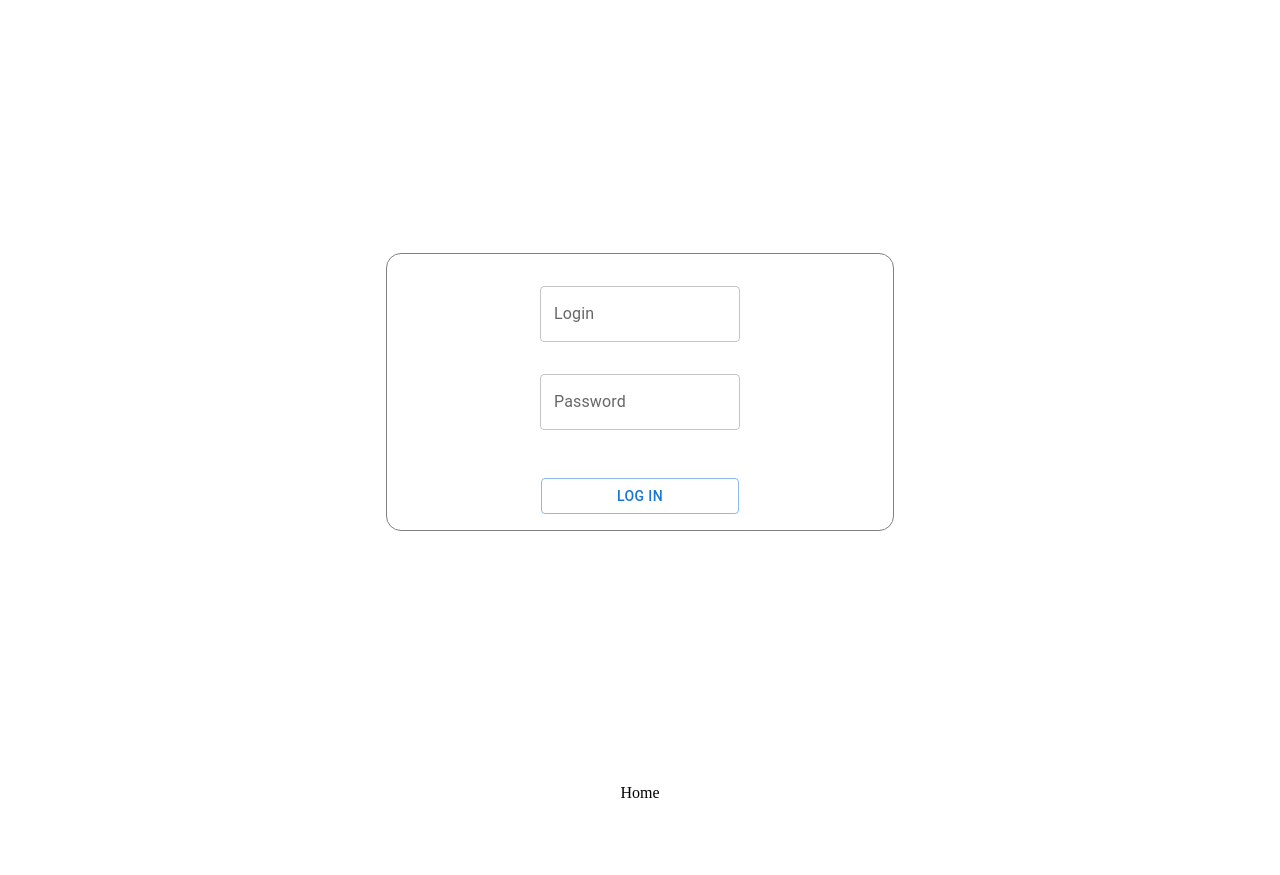
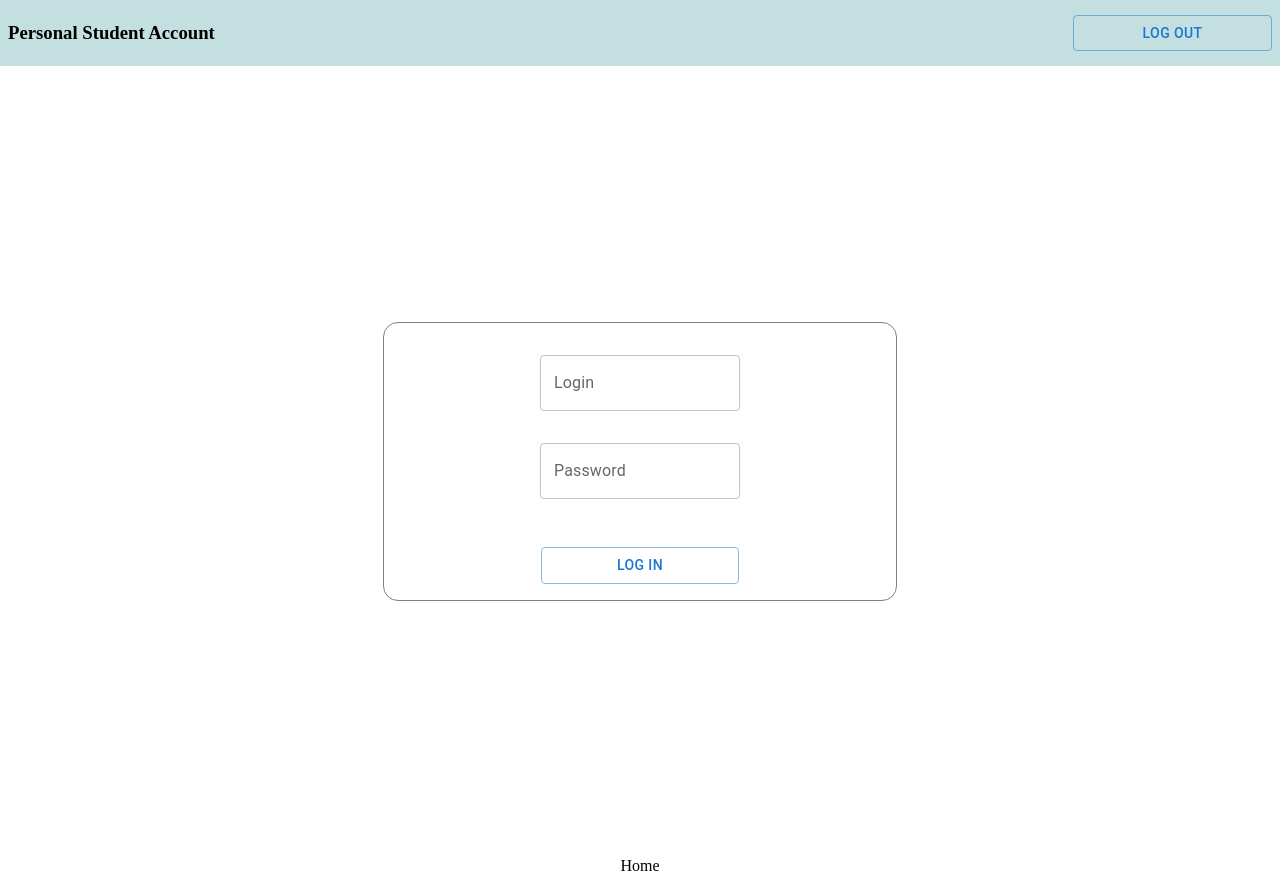
Before and after one commit to PavloLapan/PSA, a React (Create React App) app in the folder psa/: page / in a window 1280 px wide. Before the commit the page ends 810 px from the top, so only its background shows below. Built offline with nearby package versions, Linux system fonts and the light colour scheme.

Commit message:
plapan-task-4: create header page without logic
create header with MUI components

```diff
--- a/psa/src/App.css
+++ b/psa/src/App.css
@@ -36,3 +36,7 @@
     transform: rotate(360deg);
   }
 }
+
+body{
+  margin: 0;
+}
--- a/psa/src/components/header.tsx
+++ b/psa/src/components/header.tsx
@@ -1,11 +1,22 @@
 import React from 'react';
+import {Box, Button} from "@mui/material";
 
 const Header = () => {
 
+
+    const logout = () => {
+        console.log('logout')
+    }
+
+
     return (
-        <div>
-            <h1>Header</h1>
-        </div>
+        <Box
+        sx={{
+            width: '100%', height: '50px', background: '#C4DFDF', m:0, display: 'flex', justifyContent: 'space-between', alignItems: 'center', padding: '8px' }}
+        >
+            <h3>Personal Student Account</h3>
+            <Button sx={{m: 2,  width: '25ch' }} variant="outlined" onClick={logout}>Log out</Button>
+        </Box>
     );
 };
 
--- a/psa/src/components/home.tsx
+++ b/psa/src/components/home.tsx
@@ -1,10 +1,12 @@
 import React from 'react';
 import Login from "./login";
+import Header from "./header";
 
 
 const Home = () => {
     return (
     <div>
+        <Header/>
         <Login />
            Home
     </div>
--- a/psa/src/components/login.tsx
+++ b/psa/src/components/login.tsx
@@ -29,14 +29,12 @@ const Login = () => {
                     }}
                 >
                     <TextField
-                        // error
                         id="outlined-error"
                         label="Login"
                         defaultValue=""
                     />
 
                     <TextField
-                        // error
                         id="outlined-error"
                         label="Password"
                         defaultValue=""
```
